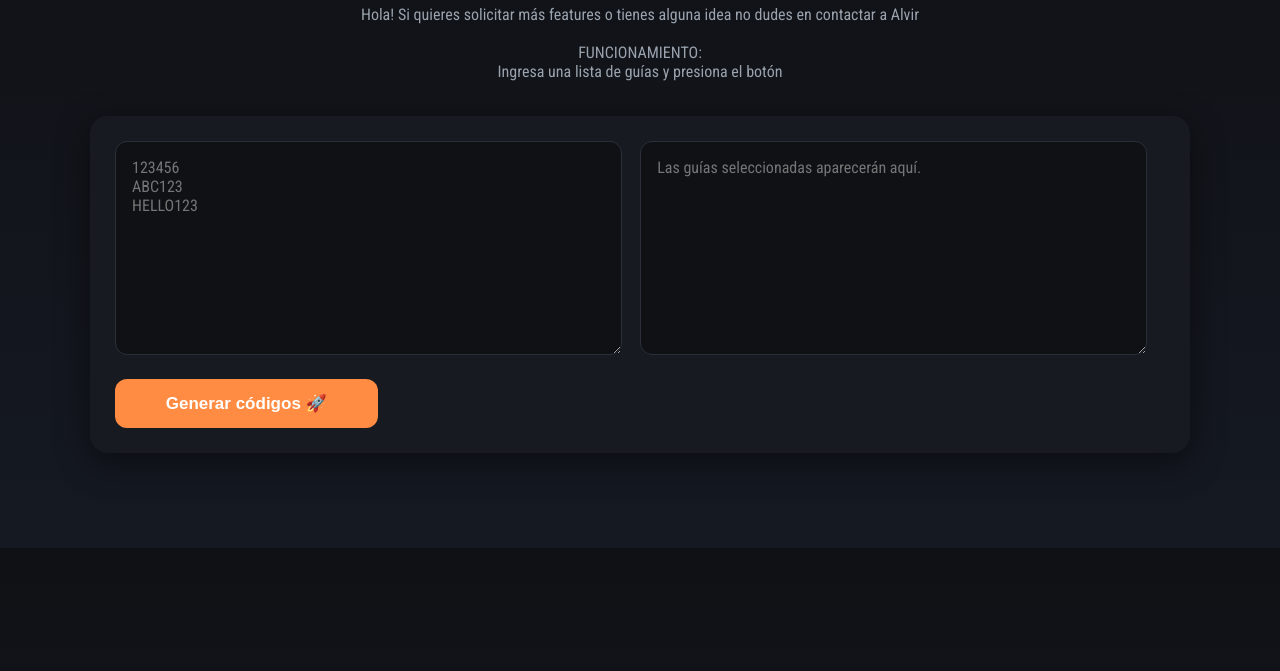
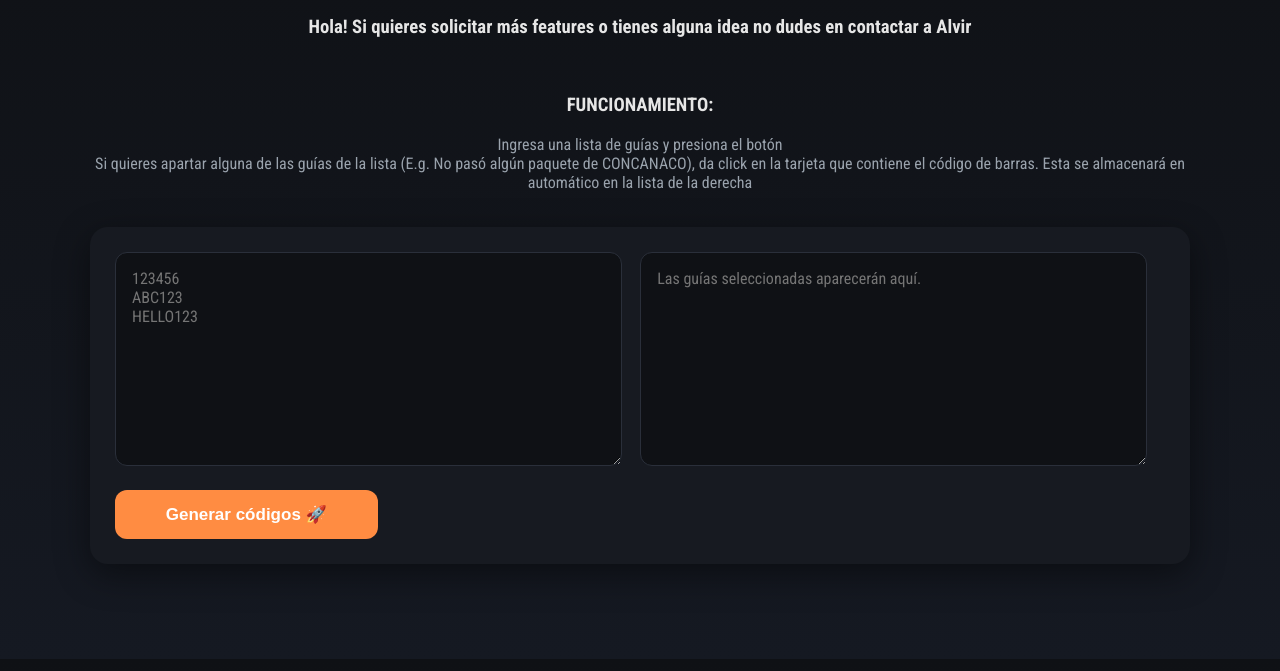
Before and after one commit to AlvirElWapo/AlvirBulkCodeGenerator, a website: page PUBLIC/index.html in a window 1280 px wide. Shown: the part 129-800 px from the top of the page. Drawn offline with Linux system fonts and the light colour scheme.

Commit message:
Improvement on visuals.

```diff
--- a/PUBLIC/index.html
+++ b/PUBLIC/index.html
@@ -23,10 +23,12 @@
     <header class="header">
       <h2>APBG</h2>
       <h1>Alvir's Pro Bulk Barcode Generator</h1>
-      <p>Hola! Si quieres solicitar más features o tienes alguna idea no dudes en contactar a Alvir</p>
+      <h3>Hola! Si quieres solicitar más features o tienes alguna idea no dudes en contactar a <b>Alvir</b></h3>
       <br>
-      <p>FUNCIONAMIENTO: </p>
+      <h3>FUNCIONAMIENTO: </h3>
       <p style="text-size:15px">Ingresa una lista de guías y presiona el botón</p>
+      <p style="text-size:15px">Si quieres apartar alguna de las guías de la lista (E.g. No pasó algún paquete de CONCANACO), da click en la tarjeta que contiene el código de barras. Esta se almacenará en automático en la lista de la derecha </p>
+
     </header>
 
     <section class="input_container">
--- a/PUBLIC/style.css
+++ b/PUBLIC/style.css
@@ -125,7 +125,7 @@ button:active{
 }
 
 .code-card.active {
-  background: #1f2633;
+  background: #ffce92;
   border-color: var(--accent);
   box-shadow: 0 0 0 2px rgba(255,140,66,0.35),
               0 18px 45px rgba(0,0,0,0.7);
```
